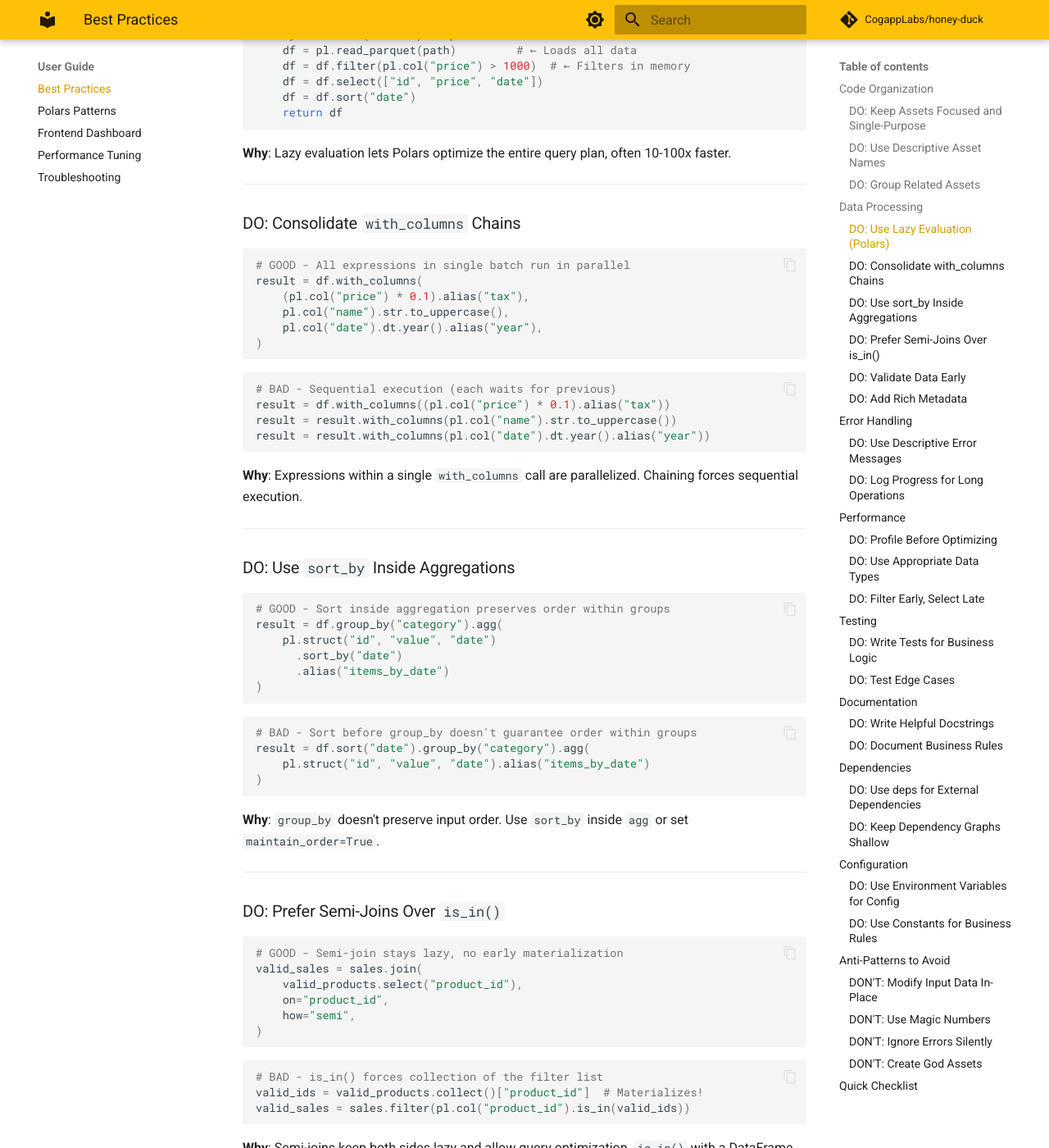
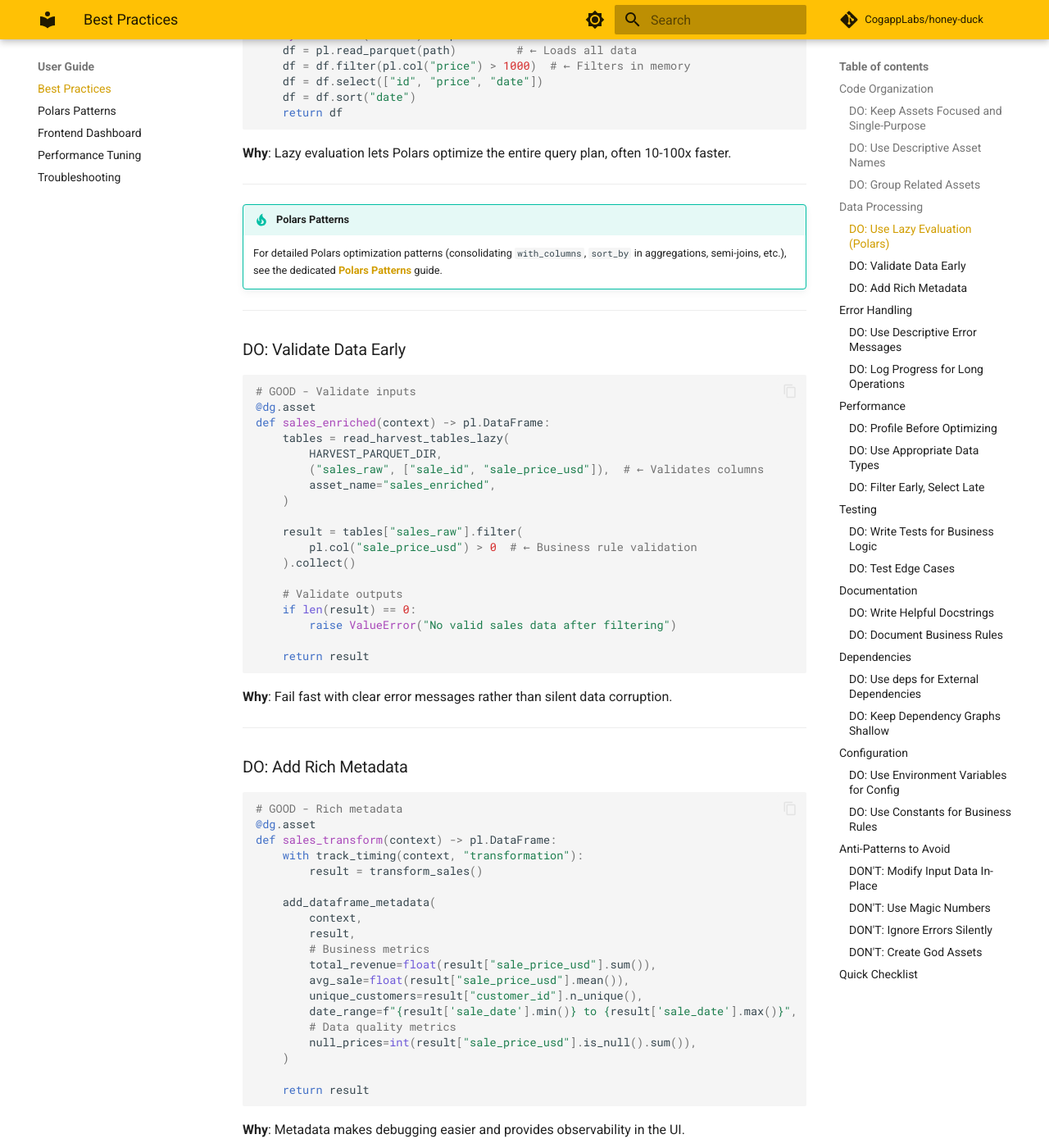
Before and after one commit to CogappLabs/honey-duck, an MkDocs documentation site: the page built from docs/user-guide/best-practices.md, in a window 1280 px wide and 1400 px high, scrolled down 2148 px. Shown: the whole window at 82% size. Built offline with MkDocs 1.6.1 and Material for MkDocs 9.7.7, drawn with Linux system fonts in a browser that asks for light colours; comment, search, counter and statistics services are not loaded; some of the changed text lies outside the part shown.

Commit message:
Fix documentation consistency and remove duplications
- Update README.md project structure to match actual files (remove assets_pandas.py)
- Remove duplicate Polars patterns from best-practices.md (reference polars-patterns.md)
- Fix CLI docs: correct job name full_pipeline -> processors_pipeline
- Add CLAUDE.md reference in README.md for contributors

Co-Authored-By: Claude Opus 4.5 <noreply@anthropic.com>

````diff
--- a/docs/user-guide/best-practices.md
+++ b/docs/user-guide/best-practices.md
@@ -114,68 +114,8 @@ def my_transform(context) -> pl.DataFrame:
 
 ---
 
-### DO: Consolidate `with_columns` Chains
-
-```python
-# GOOD - All expressions in single batch run in parallel
-result = df.with_columns(
-    (pl.col("price") * 0.1).alias("tax"),
-    pl.col("name").str.to_uppercase(),
-    pl.col("date").dt.year().alias("year"),
-)
-```
-
-```python
-# BAD - Sequential execution (each waits for previous)
-result = df.with_columns((pl.col("price") * 0.1).alias("tax"))
-result = result.with_columns(pl.col("name").str.to_uppercase())
-result = result.with_columns(pl.col("date").dt.year().alias("year"))
-```
-
-**Why**: Expressions within a single `with_columns` call are parallelized. Chaining forces sequential execution.
-
----
-
-### DO: Use `sort_by` Inside Aggregations
-
-```python
-# GOOD - Sort inside aggregation preserves order within groups
-result = df.group_by("category").agg(
-    pl.struct("id", "value", "date")
-      .sort_by("date")
-      .alias("items_by_date")
-)
-```
-
-```python
-# BAD - Sort before group_by doesn't guarantee order within groups
-result = df.sort("date").group_by("category").agg(
-    pl.struct("id", "value", "date").alias("items_by_date")
-)
-```
-
-**Why**: `group_by` doesn't preserve input order. Use `sort_by` inside `agg` or set `maintain_order=True`.
-
----
-
-### DO: Prefer Semi-Joins Over `is_in()`
-
-```python
-# GOOD - Semi-join stays lazy, no early materialization
-valid_sales = sales.join(
-    valid_products.select("product_id"),
-    on="product_id",
-    how="semi",
-)
-```
-
-```python
-# BAD - is_in() forces collection of the filter list
-valid_ids = valid_products.collect()["product_id"]  # Materializes!
-valid_sales = sales.filter(pl.col("product_id").is_in(valid_ids))
-```
-
-**Why**: Semi-joins keep both sides lazy and allow query optimization. `is_in()` with a DataFrame column requires collecting.
+!!! tip "Polars Patterns"
+    For detailed Polars optimization patterns (consolidating `with_columns`, `sort_by` in aggregations, semi-joins, etc.), see the dedicated **[Polars Patterns](polars-patterns.md)** guide.
 
 ---
 
````
Also changed, not shown: README.md (+20 -27 lines), docs/development/cli.md (+2 -2 lines).
